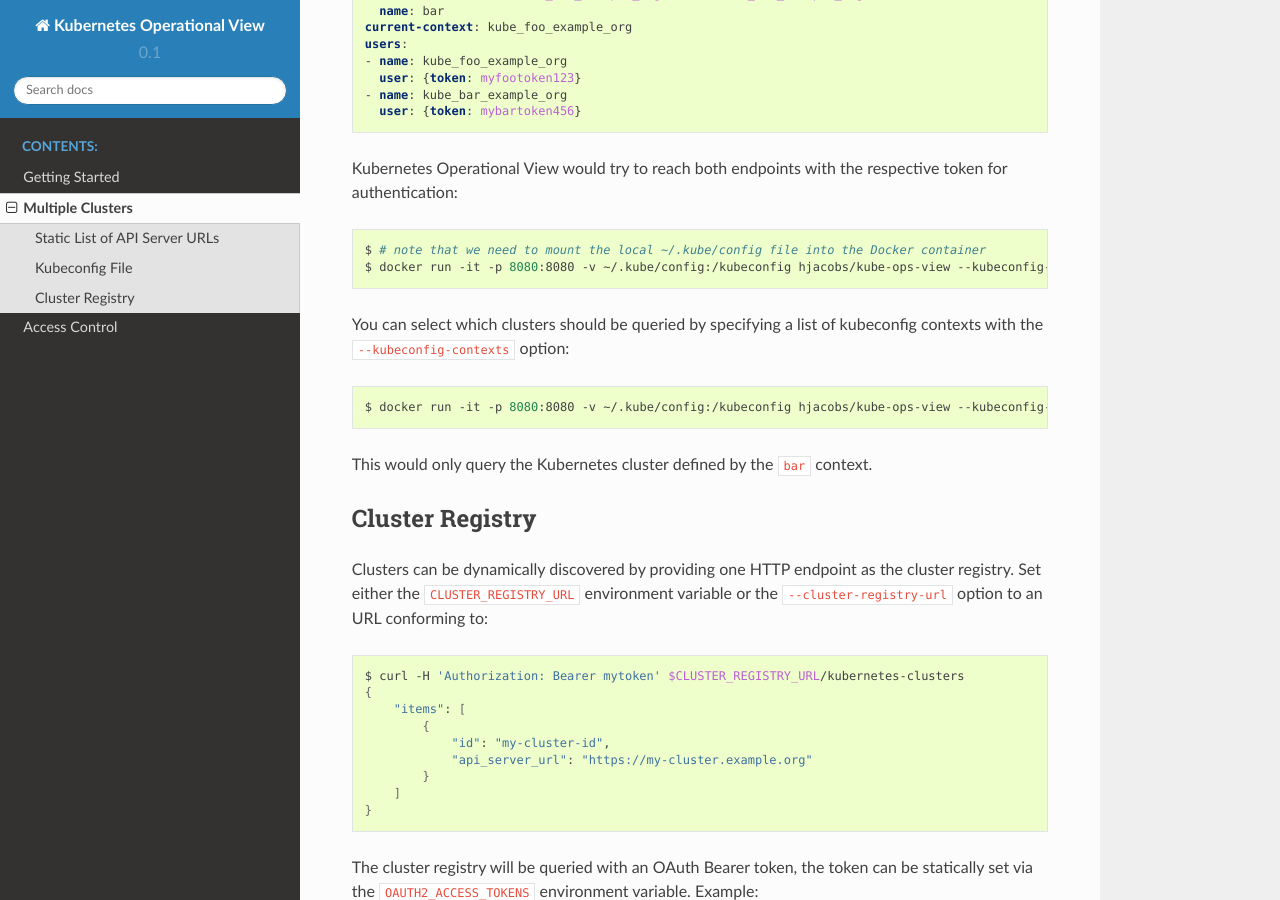
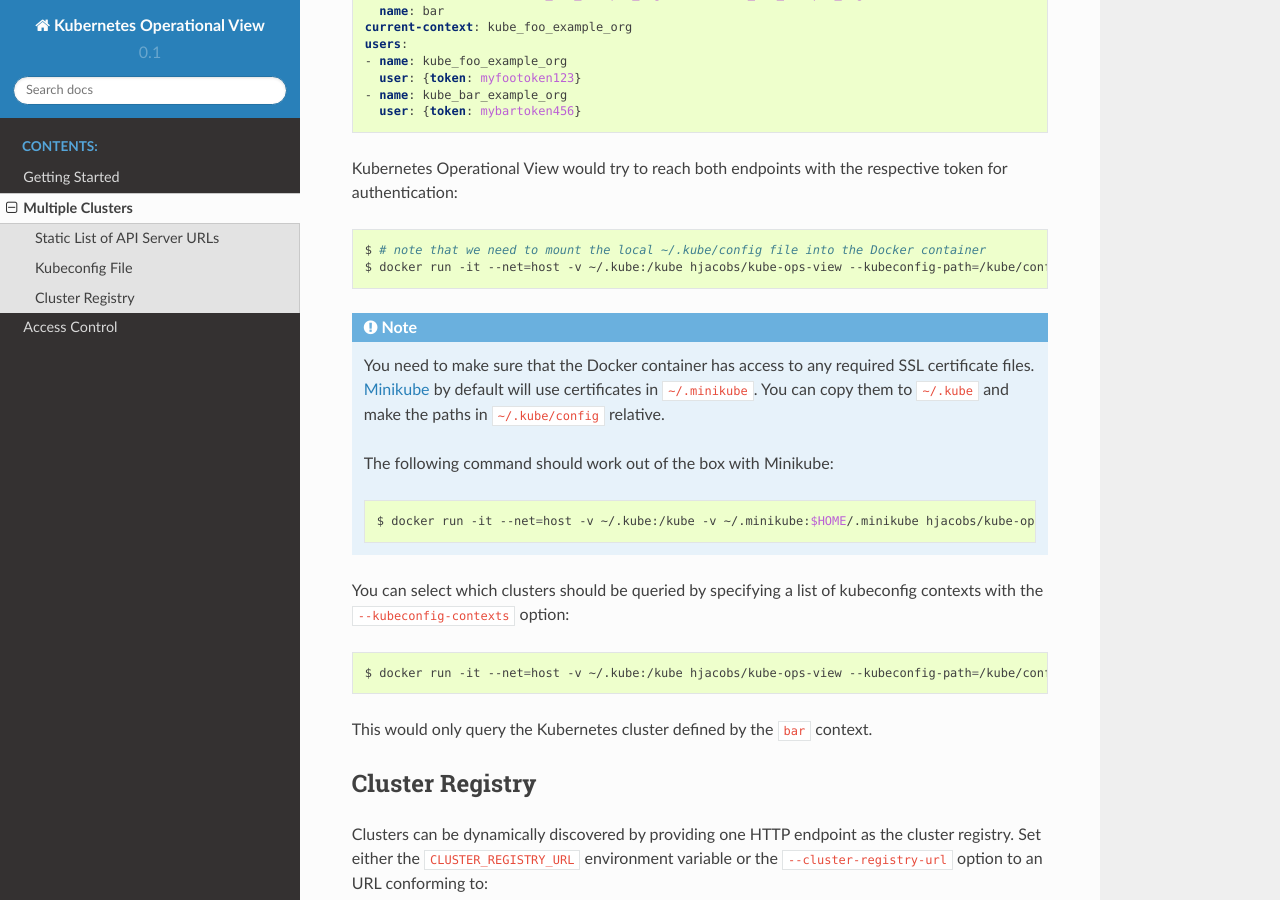
Before and after one commit to hjacobs/kube-ops-view, a Sphinx documentation site: the page built from docs/multiple-clusters.rst, in a window 1280 px wide and 900 px high, scrolled down 954 px. Built offline with Sphinx 7.4.7 and the Read the Docs theme 2.0.0, drawn with Linux system fonts in a browser that asks for light colours.

Commit message:
#72 note on SSL certs and Docker

```diff
--- a/docs/multiple-clusters.rst
+++ b/docs/multiple-clusters.rst
@@ -51,13 +51,24 @@
 .. code-block:: bash
 
     $ # note that we need to mount the local ~/.kube/config file into the Docker container
-    $ docker run -it -p 8080:8080 -v ~/.kube/config:/kubeconfig hjacobs/kube-ops-view --kubeconfig-path=/kubeconfig
+    $ docker run -it --net=host -v ~/.kube:/kube hjacobs/kube-ops-view --kubeconfig-path=/kube/config
+
+.. Note::
+
+    You need to make sure that the Docker container has access to any required SSL certificate files.
+    `Minikube`_ by default will use certificates in ``~/.minikube``. You can copy them to ``~/.kube`` and make the paths in ``~/.kube/config`` relative.
+
+    The following command should work out of the box with Minikube:
+
+    .. code-block:: bash
+
+        $ docker run -it --net=host -v ~/.kube:/kube -v ~/.minikube:$HOME/.minikube hjacobs/kube-ops-view --kubeconfig-path=/kube/config
 
 You can select which clusters should be queried by specifying a list of kubeconfig contexts with the ``--kubeconfig-contexts`` option:
 
 .. code-block:: bash
 
-    $ docker run -it -p 8080:8080 -v ~/.kube/config:/kubeconfig hjacobs/kube-ops-view --kubeconfig-path=/kubeconfig --kubeconfig-contexts=bar
+    $ docker run -it --net=host -v ~/.kube:/kube hjacobs/kube-ops-view --kubeconfig-path=/kube/config --kubeconfig-contexts=bar
 
 This would only query the Kubernetes cluster defined by the ``bar`` context.
 
@@ -91,3 +102,4 @@
 Otherwise the needed OAuth credentials (``Bearer`` access token) must be provided via a file ``${CREDENTIALS_DIR}/read-only-token-secret``.
 
 .. _kubeconfig file: https://kubernetes.io/docs/user-guide/kubeconfig-file/
+.. _Minikube: https://github.com/kubernetes/minikube
```
